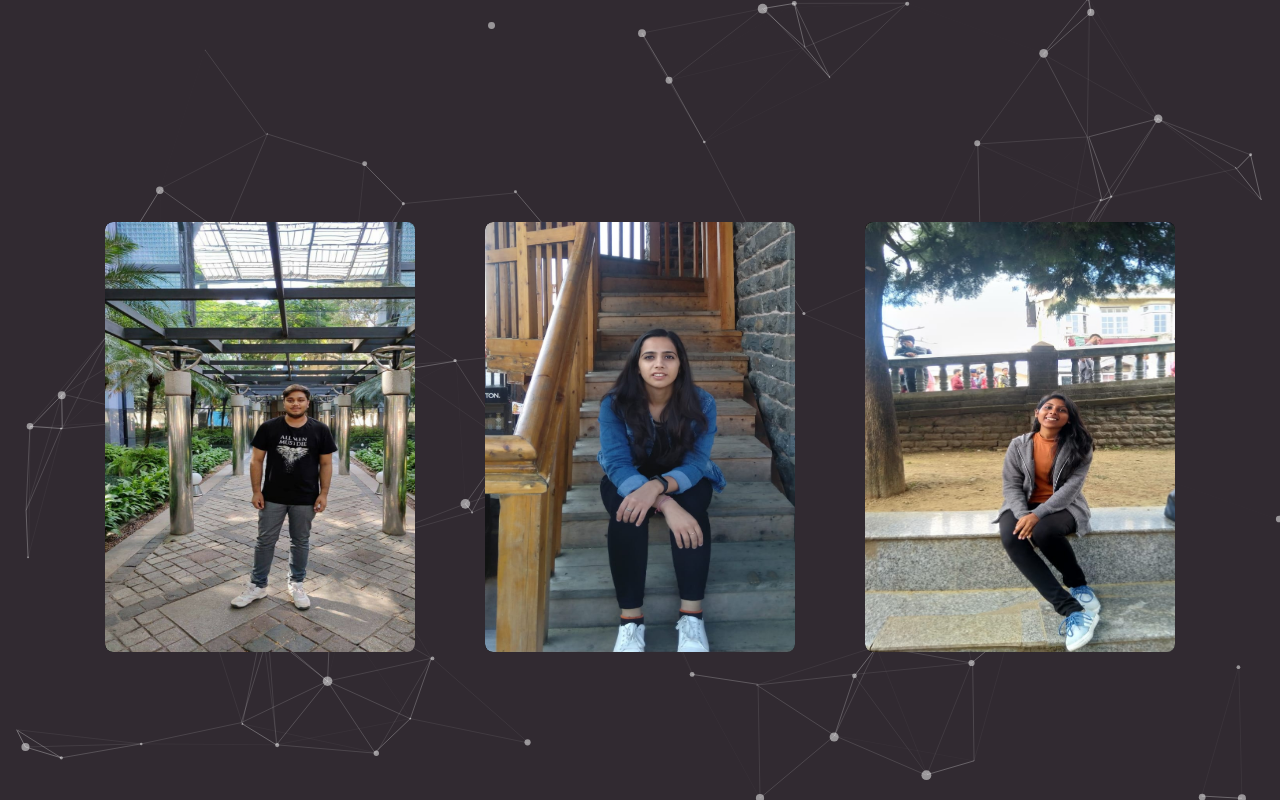
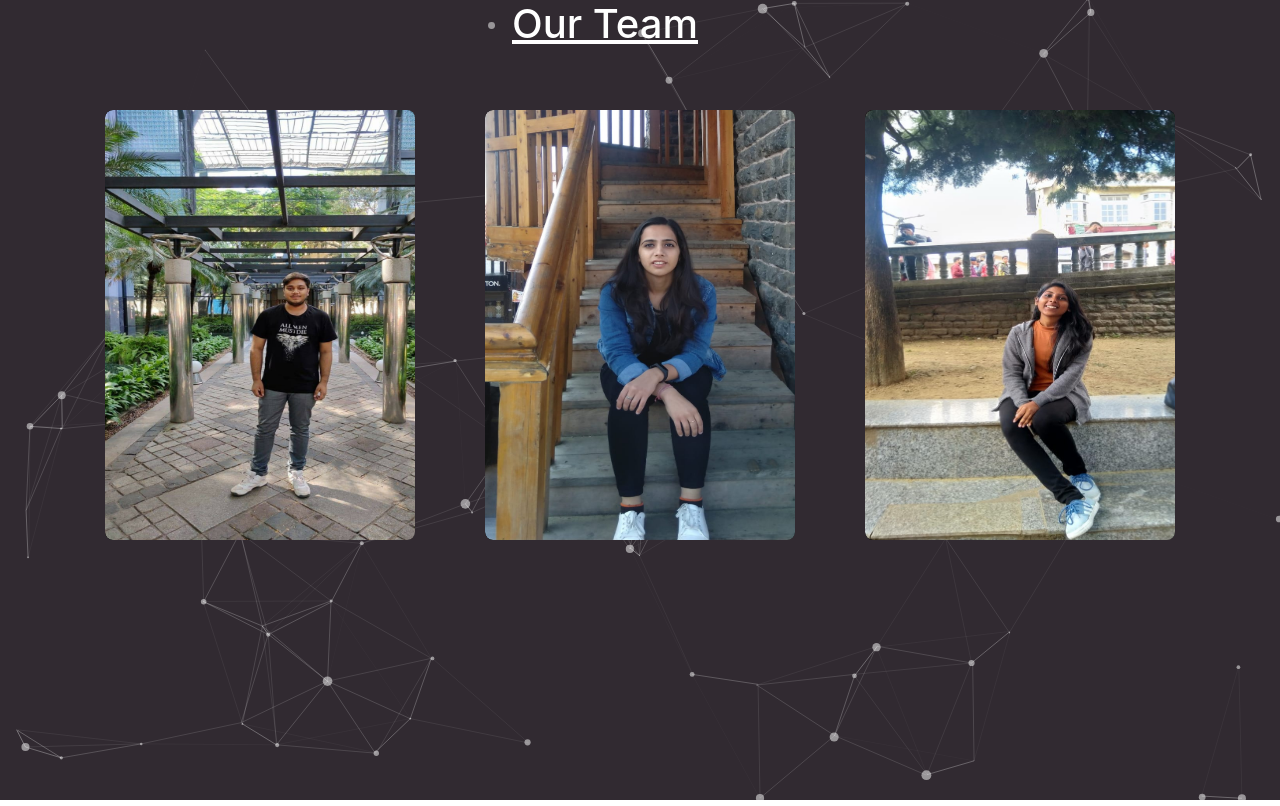
Before and after one commit to Bhavya00/Comida, a PHP site: page /OurTeam.html in a window 1280 px wide. Run offline with PHP 8.4, Linux system fonts and the light colour scheme; some libraries are stand-ins or nearby versions.

Commit message:
team title visible

```diff
--- a/OurTeam.css
+++ b/OurTeam.css
@@ -18,19 +18,16 @@ body{
     background-size: cover;
 }
 h1 {
-
-    padding-top: 5%;
-    text-align: center;
+    position: absolute;
+    left: 40%;
     font-size: 50px;
     font-weight: bold;
     color: white;
     text-decoration: underline;
 
 }
-
-#box{
-    margin-top: 90px;
-
+.cards {
+    padding-top: 90px;
 }
 
 .single_box{
--- a/OurTeam.html
+++ b/OurTeam.html
@@ -29,12 +29,11 @@
 
         <div id="particles-js">
 
-        </div>
+        </div class="container">
+        <h1>Our Team</h1>
 
-        <h1>Our Team</h1>
             <section id="box">
-
-                <div class="container">
+                <div class="container cards">
                     <div class="row">
                         <div class="col-lg-4 col-md-4 col-sm-4 col-xs-8 box_single">
                             <div class="single_box">
```
